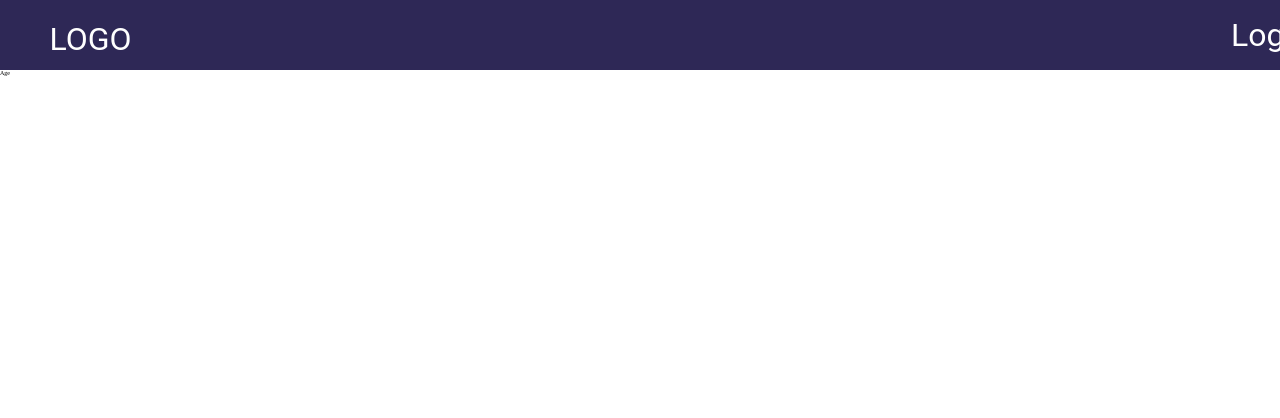
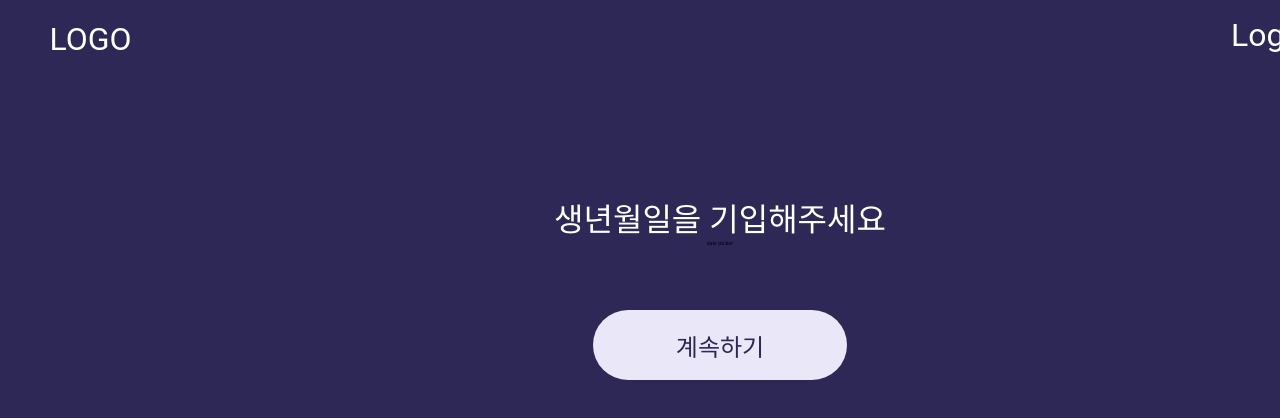
Before and after one commit to yes1sir/Yes1sir-Client, a React (Vite) app: page /Age in a window 1280 px wide. Shown: the top 418 px of the page. Built offline with nearby package versions, Linux system fonts and the light colour scheme.

Commit message:
style: age 페이지 레이아웃

```diff
--- a/src/pages/Age/Age.jsx
+++ b/src/pages/Age/Age.jsx
@@ -1,5 +1,42 @@
+import { Link } from "react-router-dom";
+import styled from "styled-components";
+
 function Age() {
-  return <div>Age</div>;
+  return (
+    <AgeWrapper>
+      <AgeText>생년월일을 기입해주세요</AgeText>
+      <div>date picker</div>
+      <Link to="/target">
+        <ContinueBtn>계속하기</ContinueBtn>
+      </Link>
+    </AgeWrapper>
+  );
 }
 
+const AgeWrapper = styled.div`
+  display: flex;
+  flex-direction: column;
+  align-items: center;
+  width: 144rem;
+  height: 170.3rem;
+
+  background-color: ${({ theme }) => theme.colors.b01};
+`;
+
+const AgeText = styled.div`
+  margin-top: 130px;
+  ${({ theme }) => theme.fonts.M3_headline_large};
+  color: ${({ theme }) => theme.colors.w01};
+`;
+
+const ContinueBtn = styled.button`
+  width: 25.4rem;
+  height: 7rem;
+  border-radius: 100px;
+  margin-top: 64px;
+  font-size: 2.4rem;
+  color: ${({ theme }) => theme.colors.b01};
+  background-color: ${({ theme }) => theme.colors.w02};
+`;
+
 export default Age;
```
